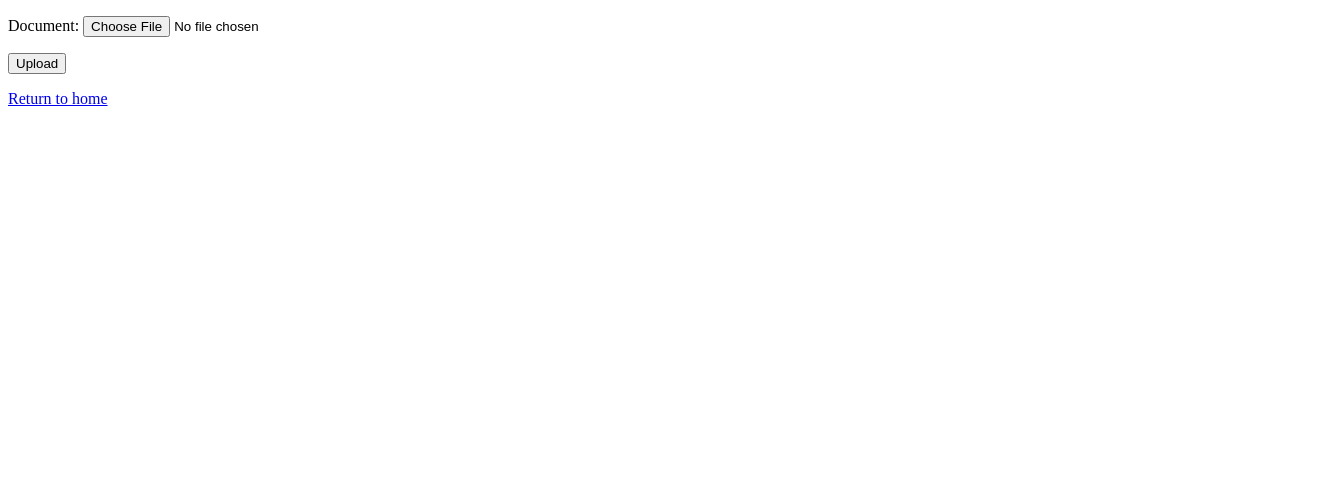
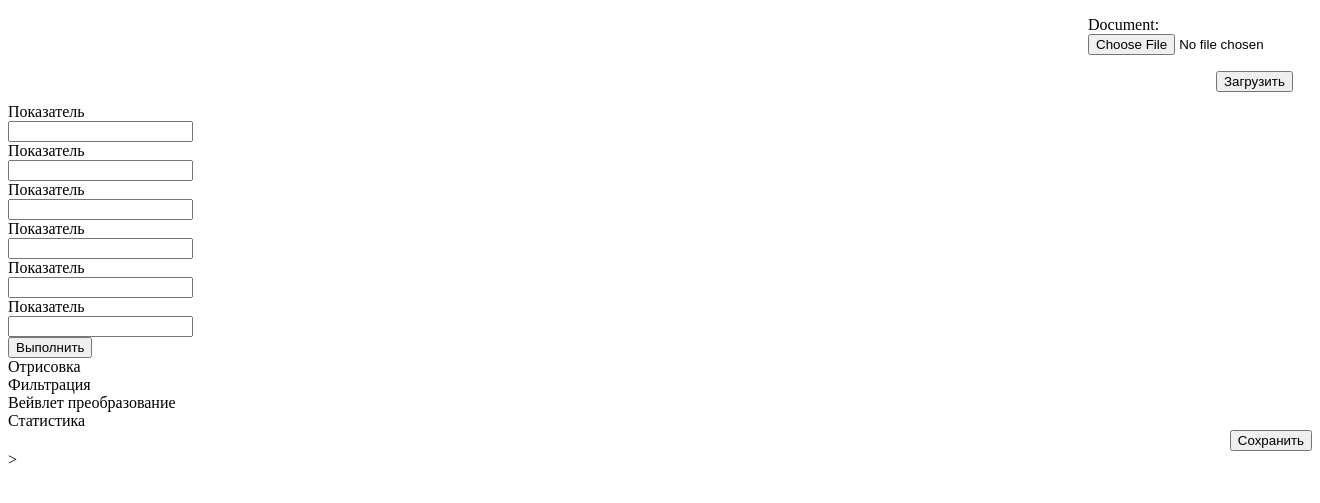
Before and after one commit to ivanchainik/App_for_configure_internal_waves, a Django app: page / in a window 1320 px wide; the page is wider, and only the part inside the window is pictured. Shown: the top 503 px of that part. Run offline with Django 3.2, Linux system fonts and the light colour scheme.

Commit message:
Шаблон

```diff
--- a/templates/main.html
+++ b/templates/main.html
@@ -2,14 +2,47 @@
 <html lang="ru">
 <head>
     <meta charset="UTF-8">
-    <title>Title</title>
+    <title>Обработка данных</title>
+    <style>
+    .button div {
+    max-width: 6em; /* блок занимает ширину родителя, max-width её ограничивает */
+    min-height: 2em;
+    margin-left: auto;
+    margin-right: 8.0em;
+}
+    .text div {
+    max-width: 6em; /* блок занимает ширину родителя, max-width её ограничивает */
+    min-height: 2em;
+    margin-left: auto;
+    margin-right: 0em;
+    }
+    </style>
 </head>
 <body>
     <form method="post" enctype="multipart/form-data">
         {% csrf_token %}
-        {{ form.as_p }}
-        <button type="submit">Upload</button>
+       <div class="button"> <div>{{ form.as_p }}</div></div>
+        <div class="text"> <div><button type="submit">Загрузить</button></div></div>
     </form>
-    <p><a href="{% url 'main' %}">Return to home</a></p>
+    <form method="post" enctype="multipart/form-data">
+        <div>Показатель</div>
+        <input type="text" name="name" required="required">
+        <div>Показатель</div>
+        <input type="text" name="name" required="required">
+        <div>Показатель</div>
+        <input type="text" name="name" required="required">
+        <div>Показатель</div>
+        <input type="text" name="name" required="required">
+        <div>Показатель</div>
+        <input type="text" name="name" required="required">
+        <div>Показатель</div>
+        <input type="text" name="name" required="required">
+        <div><input type="submit" name="submit_btn" value="Выполнить"></div>
+    </form>
+    <div>Отрисовка</div>
+    <div>Фильтрация</div>
+    <div>Вейвлет преобразование</div>
+    <div>Статистика</div>
+    <div align="right"><button type="submit">Сохранить</button></div>>
 </body>
 </html>
```
